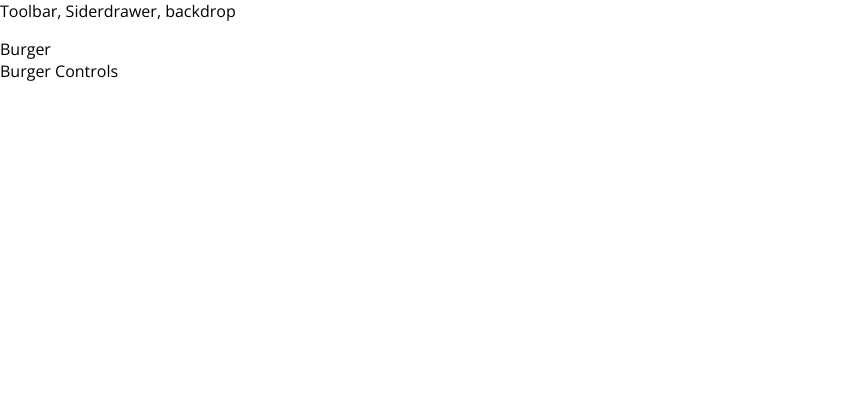
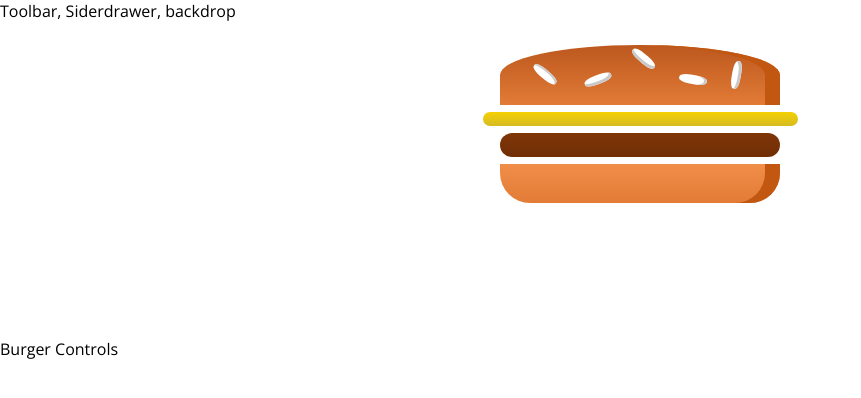
Before and after one commit to amassarwi/react-complete-guide, a React (Create React App) app: page / in a window 1280 px wide. Shown: the top 398 px of the page, without its empty margins (0-861 px from the left). Built offline with nearby package versions, Linux system fonts and the light colour scheme.

Commit message:
add static burger component

```diff
--- a/src/components/Burger/Burger.jsx
+++ b/src/components/Burger/Burger.jsx
@@ -0,0 +1,17 @@
+import React from "react";
+
+import styles from './Burger.module.css';
+import BurgerIngredient from './BurgerIngredient/BurgerIngredient';
+
+const burger = (props) => {
+  return (
+    <div className={styles.Burger}>
+      <BurgerIngredient type="bread-top" />
+      <BurgerIngredient type="cheese" />
+      <BurgerIngredient type="meat" />
+      <BurgerIngredient type="bread-bottom" />
+    </div>
+  );
+}
+
+export default burger;
--- /dev/null
+++ b/src/components/Burger/Burger.module.css
@@ -0,0 +1,30 @@
+.Burger {
+  width: 100%;
+  margin: auto;
+  height: 250px;
+  overflow: scroll;
+  text-align: center;
+  font-weight: bold;
+  font-size: 1.2rem;
+}
+
+@media (min-width: 1000px) and (min-height: 700px) {
+    .Burger {
+      width: 700px;
+      height: 600px;
+    }
+}
+
+@media (min-width: 500px) and (min-height: 401px) {
+  .Burger {
+    width: 450px;
+    height: 400px;
+  }
+}
+
+@media (min-width: 500px) and (min-height: 400px) {
+  .Burger {
+    width: 350px;
+    height: 300px;
+  }
+}
--- a/src/components/Burger/BurgerIngredient/BurgerIngredient.jsx
+++ b/src/components/Burger/BurgerIngredient/BurgerIngredient.jsx
@@ -1,7 +1,7 @@
 import React, { Component } from 'react';
 import PropTypes from 'prop-types';
 
-import styles from './Burgeringredient.module.css';
+import styles from './BurgerIngredient.module.css';
 
 class Burgeringredient extends Component {
 
--- a/src/components/Burger/BurgerIngredient/BurgerIngredient.module.css
+++ b/src/components/Burger/BurgerIngredient/BurgerIngredient.module.css
@@ -0,0 +1,113 @@
+.BreadBottom {
+  height: 13%;
+  width: 80%;
+  background: linear-gradient(#F08E4A, #e27b36);
+  border-radius: 0 0 30px 30px;
+  box-shadow: inset -15px 0 #c15711;
+  margin: 2% auto;
+}
+
+.BreadTop {
+  height: 20%;
+  width: 80%;
+  background: linear-gradient(#bc581e, #e27b36);
+  border-radius: 50% 50% 0 0;
+  box-shadow: inset -15px 0 #c15711;
+  margin: 2% auto;
+  position: relative;
+}
+
+.Seeds1 {
+  width: 10%;
+  height: 15%;
+  position: absolute;
+  background-color: white;
+  left: 30%;
+  top: 50%;
+  border-radius: 40%;
+  transform: rotate(-20deg);
+  box-shadow: inset -2px -3px #c9c9c9;
+}
+
+.Seeds1:after {
+  content: "";
+  width: 100%;
+  height: 100%;
+  position: absolute;
+  background-color: white;
+  left: -170%;
+  top: -260%;
+  border-radius: 40%;
+  transform: rotate(60deg);
+  box-shadow: inset -1px 2px #c9c9c9;
+}
+
+.Seeds1:before {
+  content: "";
+  width: 100%;
+  height: 100%;
+  position: absolute;
+  background-color: white;
+  left: 180%;
+  top: -50%;
+  border-radius: 40%;
+  transform: rotate(60deg);
+  box-shadow: inset -1px -3px #c9c9c9;
+}
+
+.Seeds2 {
+  width: 10%;
+  height: 15%;
+  position: absolute;
+  background-color: white;
+  left: 64%;
+  top: 50%;
+  border-radius: 40%;
+  transform: rotate(10deg);
+  box-shadow: inset -3px 0 #c9c9c9;
+}
+
+.Seeds2:before {
+  content: "";
+  width: 100%;
+  height: 100%;
+  position: absolute;
+  background-color: white;
+  left: 150%;
+  top: -130%;
+  border-radius: 40%;
+  transform: rotate(90deg);
+  box-shadow: inset 1px 3px #c9c9c9;
+}
+
+
+.Meat {
+  width: 80%;
+  height: 8%;
+  background: linear-gradient(#7f3608, #702e05);
+  margin: 2% auto;
+  border-radius: 15px;
+}
+
+.Cheese {
+  width: 90%;
+  height: 4.5%;
+  margin: 2% auto;
+  background: linear-gradient(#f4d004, #d6bb22);
+  border-radius: 20px;
+}
+
+.Salad {
+  width: 85%;
+  height: 7%;
+  margin: 2% auto;
+  background: linear-gradient(#228c1d, #91ce50);
+  border-radius: 20px;
+}
+
+.Bacon {
+  width: 80%;
+  height: 3%;
+  background: linear-gradient(#bf3813, #c45e38);
+  margin: 2% auto;
+}
--- a/src/containers/BurgerBuilder/BurgerBuilder.jsx
+++ b/src/containers/BurgerBuilder/BurgerBuilder.jsx
@@ -1,12 +1,13 @@
 import React, { Component } from 'react';
 
 import Aux from '../../hoc/Aux/Aux';
+import Burger from '../../components/Burger/Burger';
 
 class BurgerBuilder extends Component {
   render() {
     return (
       <Aux>
-        <div>Burger</div>
+        <Burger />
         <div>Burger Controls</div>
       </Aux>
     );
```
